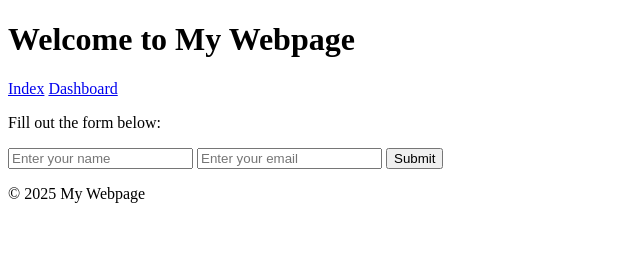
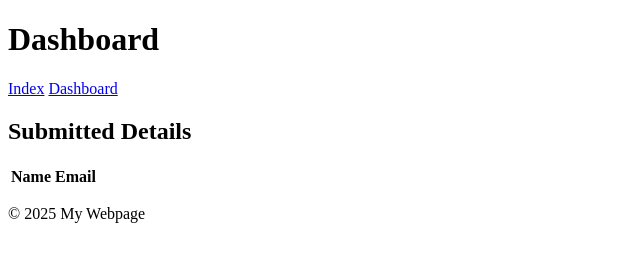
Before and after one commit to khonglum/my-webpage, a plain HTML site: page dashboard.html in a window 1280 px wide. Shown: the whole page, without its empty margins (0-640 px from the left). Drawn offline with Linux system fonts and the light colour scheme.

Commit message:
Update dashboard.html

```diff
--- a/dashboard.html
+++ b/dashboard.html
@@ -3,27 +3,45 @@
 <head>
     <meta charset="UTF-8">
     <meta name="viewport" content="width=device-width, initial-scale=1.0">
-    <title>Simple Webpage</title>
+    <title>Dashboard</title>
     <link rel="stylesheet" href="styles.css">
 </head>
 <body>
     <header>
-        <h1>Welcome to My Webpage</h1>
+        <h1>Dashboard</h1>
         <div class="nav">
             <a href="index.html">Index</a>
             <a href="dashboard.html">Dashboard</a>
         </div>
     </header>
     <main>
-        <p>Fill out the form below:</p>
-        <form action="dashboard.html" method="POST">
-            <input type="text" name="name" placeholder="Enter your name" required>
-            <input type="email" name="email" placeholder="Enter your email" required>
-            <button type="submit">Submit</button>
-        </form>
+        <h2>Submitted Details</h2>
+        <table>
+            <thead>
+                <tr>
+                    <th>Name</th>
+                    <th>Email</th>
+                </tr>
+            </thead>
+            <tbody id="userList">
+                <!-- Data will be inserted here dynamically -->
+            </tbody>
+        </table>
     </main>
     <footer>
         <p>&copy; 2025 My Webpage</p>
     </footer>
+
+    <script>
+        // Get stored users from localStorage
+        let users = JSON.parse(localStorage.getItem("users")) || [];
+        let userList = document.getElementById("userList");
+
+        // Display users in table
+        users.forEach(user => {
+            let row = `<tr><td>${user.name}</td><td>${user.email}</td></tr>`;
+            userList.innerHTML += row;
+        });
+    </script>
 </body>
 </html>
```
